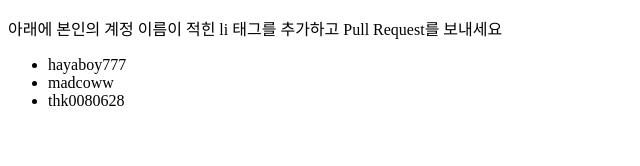
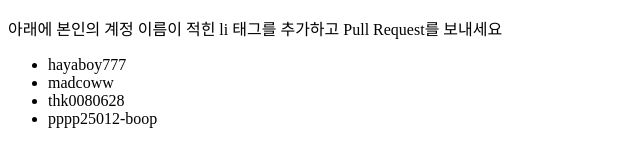
Before and after one commit to thk0080628-cmd/git-test-final, a plain HTML site: page index.html in a window 1280 px wide. Shown: the whole page, without its empty margins (0-640 px from the left). Drawn offline with Linux system fonts and the light colour scheme.

Commit message:
add pppp25012-boop

```diff
--- a/index.html
+++ b/index.html
@@ -6,7 +6,7 @@
             <li>hayaboy777</li>
             <li>madcoww</li>
             <li>thk0080628</li>
-
+            <li>pppp25012-boop</li>
 
     </body>
 </html>
```
